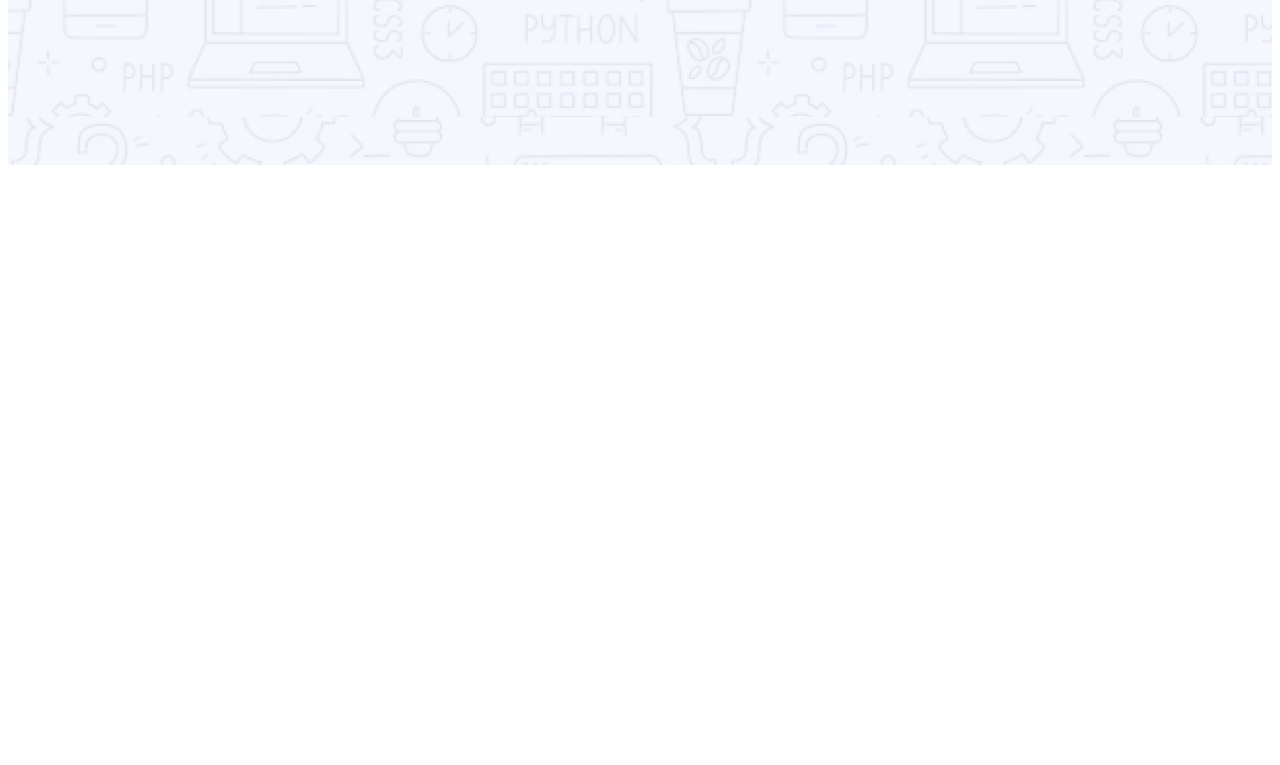
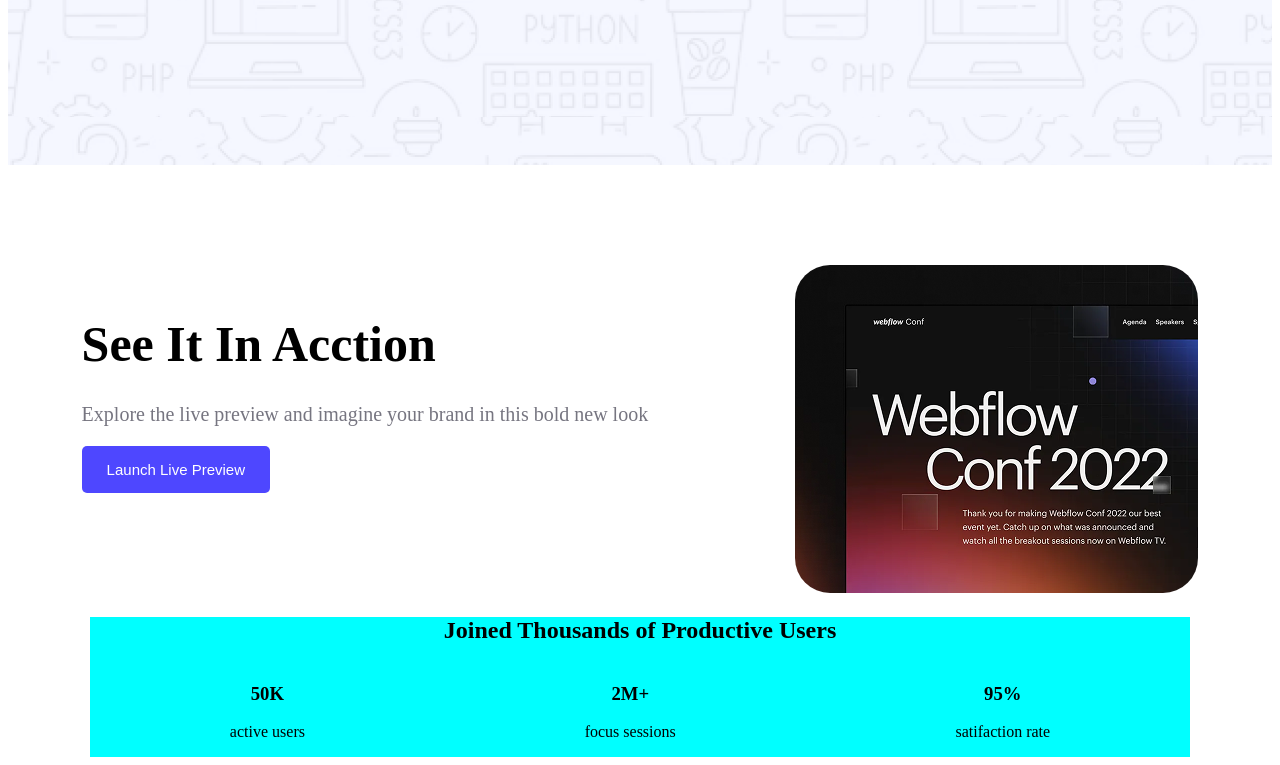
Before and after one commit to nafiz450/Assignment, a plain HTML site: page index.html in a window 1280 px wide. Shown: the part 543-1308 px from the top of the page. Before the commit the page ends 800 px from the top, so only its background shows below. Drawn offline with Linux system fonts and the light colour scheme.

Commit message:
add file

```diff
--- a/index.css
+++ b/index.css
@@ -1,20 +1,21 @@
 header{
 
-    max-width: 1440px;
+    /* max-width: 1440px; */
     background-image: url(./images/Hero-bg.png);
     height: 700px;
 }
 header nav{
     display: flex;
    justify-content: space-between;
-   max-width:1300px;
+   max-width:1440px;
+   margin: auto;
 
  padding-top: 80px;
 }
  nav .logo{
 width:200px;
 height:190px;
-margin-left: 100px;
+
 }
 nav .logo img{
     width: 100%;
@@ -75,3 +76,60 @@ margin-bottom: 0;
     margin-top: 25px;
 
 }
+
+
+/* action part */
+.action{
+    display: flex;
+    justify-content: space-around;
+    margin-top: 100px;
+}
+.action-left{
+
+    align-items: center;
+
+
+}
+.action-left h3{
+    font-size: 50px;
+    text-transform: capitalize;
+    margin-top: 50px;
+
+}
+.action-left p{
+    color: #767580;
+    font-size: 20px;
+    margin-top: -20px;
+}
+.action-left button{
+padding: 15px 25px;
+background-color: #4E47FF;
+border-radius: 5px;
+border: none;
+}
+.action-left button a{
+  text-decoration: none;
+    color: #fff;
+    font-size: 15px;
+    text-transform: capitalize;
+}
+.action-right{
+
+}
+.action-right img{
+    width: 100%;
+border-radius: 35px;
+}
+.productive-section{
+ margin: auto;
+ background-color: aqua;
+ width: 1100px;
+ text-align: center;
+}
+.product-title{
+    text-align: center;
+}
+.product-items{
+    display: flex;
+    justify-content: space-around;
+}
--- a/index.html
+++ b/index.html
@@ -23,5 +23,45 @@
        </div>
 
     </header>
+<main>
+   <div class="action">
+     <div class="action-part">
+        <div class="action-left">
+            <h3>See it in acction</h3>
+            <P>Explore the live preview and imagine your brand in this bold new look</P>
+            <button class="action-button"><a href="#">Launch Live Preview</a></button>
+        </div>
+    </div>
+    <div class="action-right">
+        <div class="action-img">
+            <img src="/images/wc-mini.png" alt="">
+        </div>
+    </div>
+
+   </div>
+
+    <div class="productive-section">
+        <div class="productive-title">
+            <h2>Joined Thousands of Productive Users</h2>
+        </div>
+       <div class="product-items">
+         <div class="product-item">
+            <h3>50K</h3>
+            <p>active users</p>
+        </div>
+         <div class="product-item">
+            <h3>2M+</h3>
+            <p>focus sessions</p>
+        </div>
+         <div class="product-item">
+            <h3>95%</h3>
+            <p>satifaction rate</p>
+        </div>
+       </div>
+    </div>
+
+
+</main>
+
 </body>
 </html>
```
